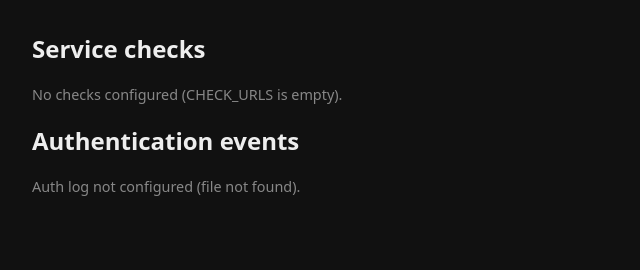
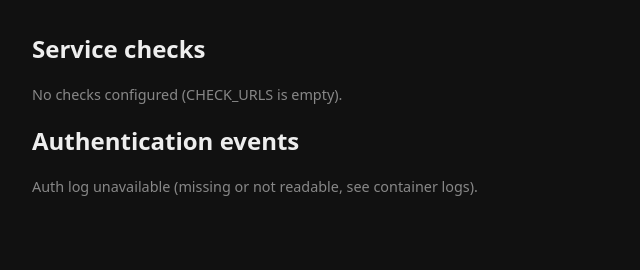
Before and after one commit to 61Maz19/soc-dashboard, a Flask app: page / in a window 1280 px wide. Shown: the part 220-490 px from the top of the page, without its empty margins (0-640 px from the left). Run offline with Flask 3, Linux system fonts and the light colour scheme; data that the repository does not hold is empty.

Commit message:
Clarify auth log unavailable message

```diff
--- a/app/templates/index.html
+++ b/app/templates/index.html
@@ -56,7 +56,7 @@
 
     <h2>Authentication events</h2>
   {% if not auth_configured %}
-    <p class="muted">Auth log not configured (file not found).</p>
+    <p class="muted">Auth log unavailable (missing or not readable, see container logs).</p>
   {% elif not auth_events %}
     <p class="muted">No authentication events in the recent log lines.</p>
   {% else %}
```
